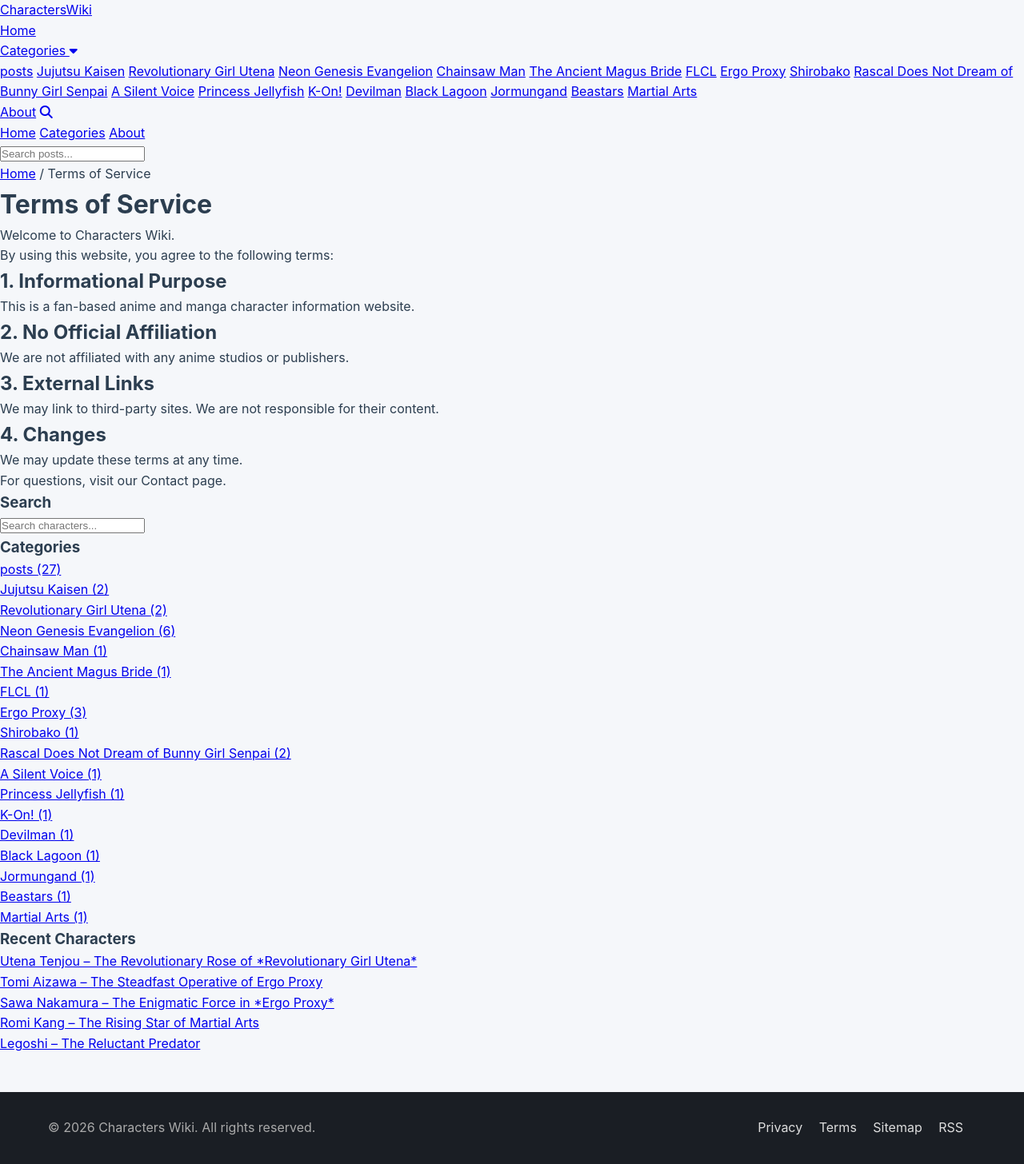
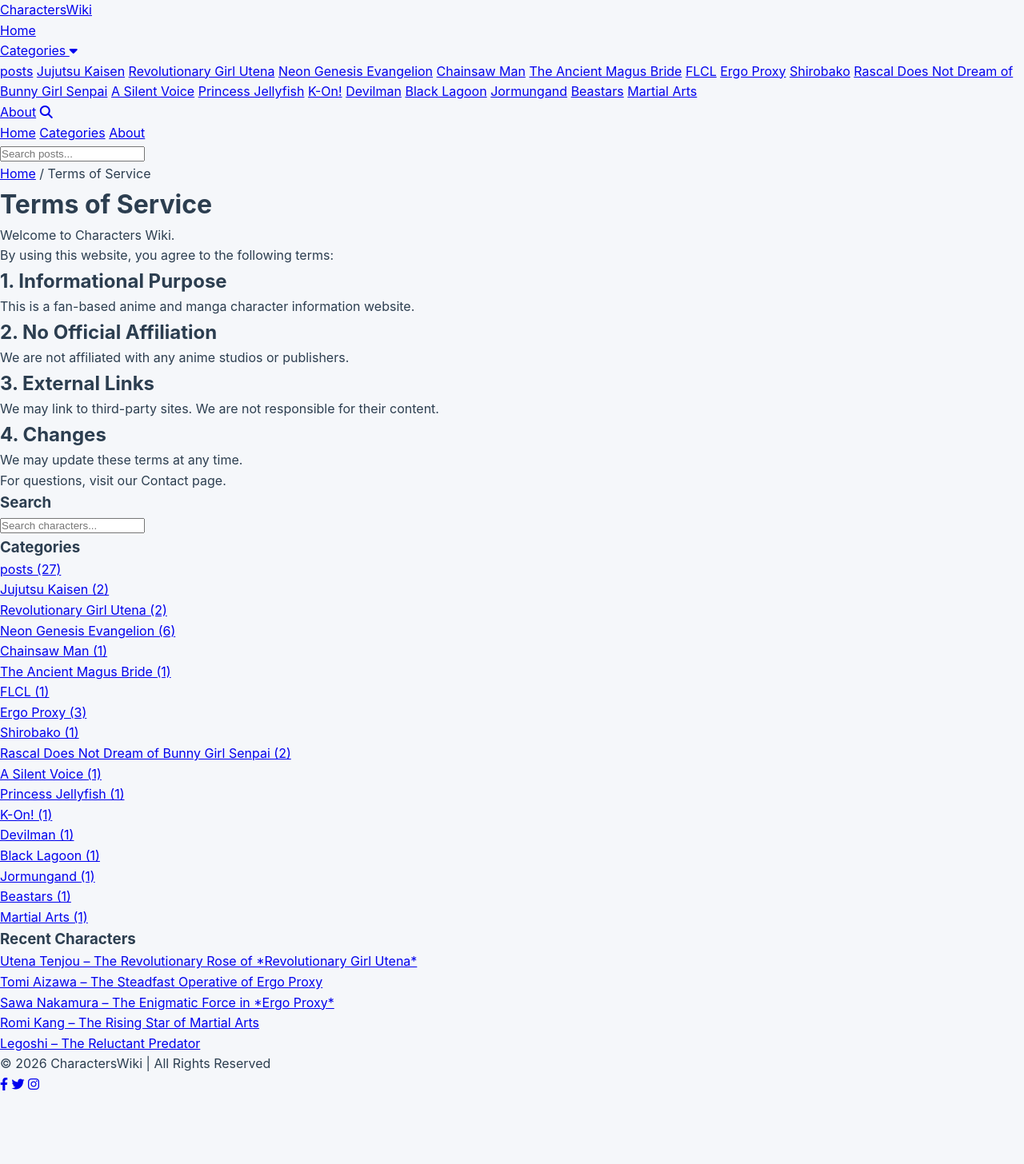
Before and after one commit to characterswiki/characters, a Jekyll site: the page built from terms.md, in a window 1280 px wide. Shown: the whole page at 80% size. Built offline with Jekyll 4.4.1, drawn with Linux system fonts in a browser that asks for light colours; after the commit the page ends 1370 px from its top, so only the background shows below that.

Commit message:
Update footer.html

```diff
--- a/_includes/footer.html
+++ b/_includes/footer.html
@@ -1,13 +1,10 @@
-<footer class="site-footer">
-  <div class="footer-wrapper">
-    <div class="footer-info">
-      <p>&copy; {{ site.time | date: '%Y' }} {{ site.title }}. All rights reserved.</p>
-    </div>
-    <div class="footer-links">
-      <a href="{{ '/privacy/' | relative_url }}">Privacy</a>
-      <a href="{{ '/terms/' | relative_url }}">Terms</a>
-      <a href="{{ '/sitemap.xml' | relative_url }}">Sitemap</a>
-      <a href="{{ '/rss.xml' | relative_url }}">RSS</a>
+<footer class="footer">
+  <div class="footer-content">
+    <p>© 2026 CharactersWiki | All Rights Reserved</p>
+    <div class="social">
+      <a href="#"><i class="fab fa-facebook-f"></i></a>
+      <a href="#"><i class="fab fa-twitter"></i></a>
+      <a href="#"><i class="fab fa-instagram"></i></a>
     </div>
   </div>
 </footer>
```
